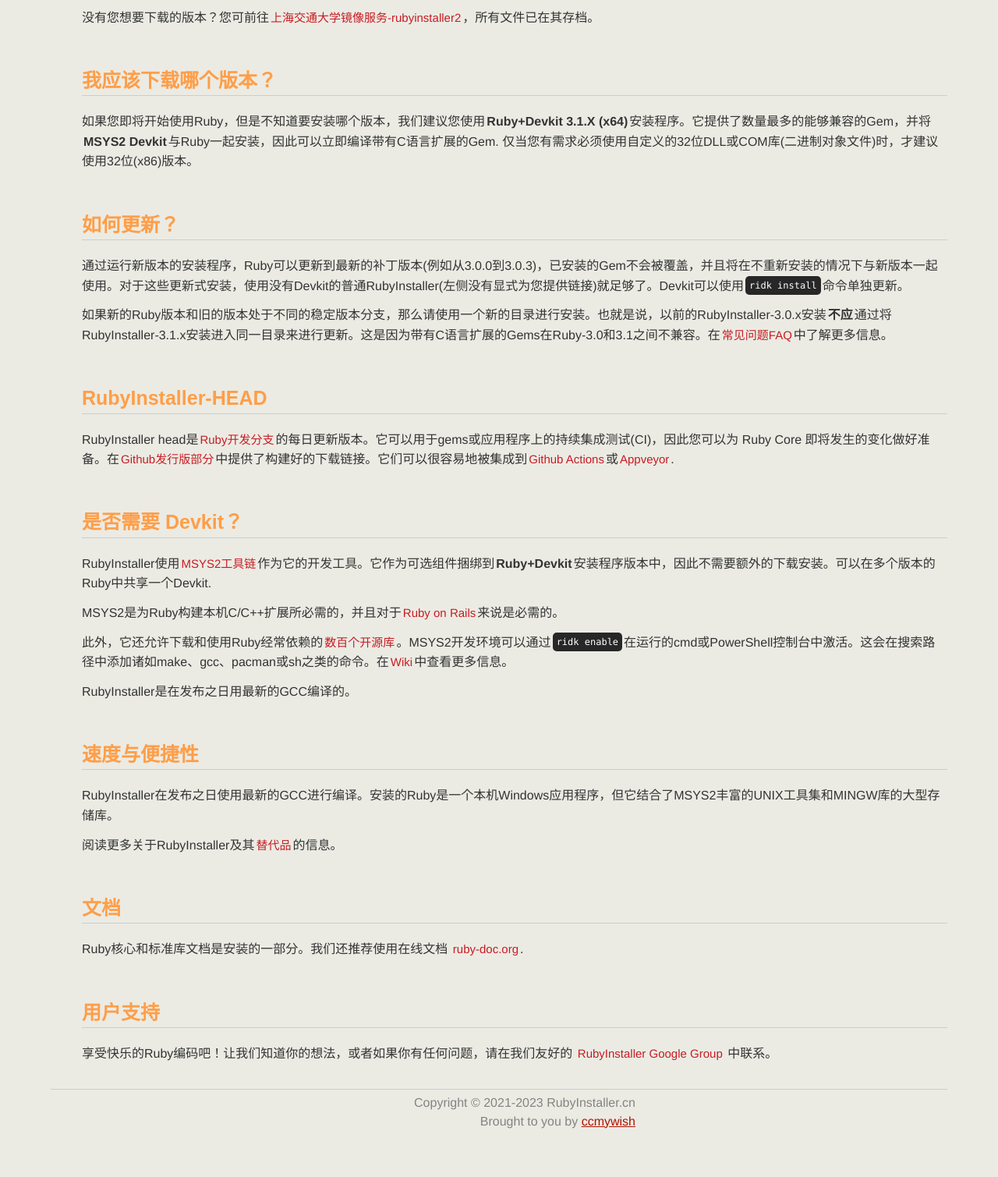
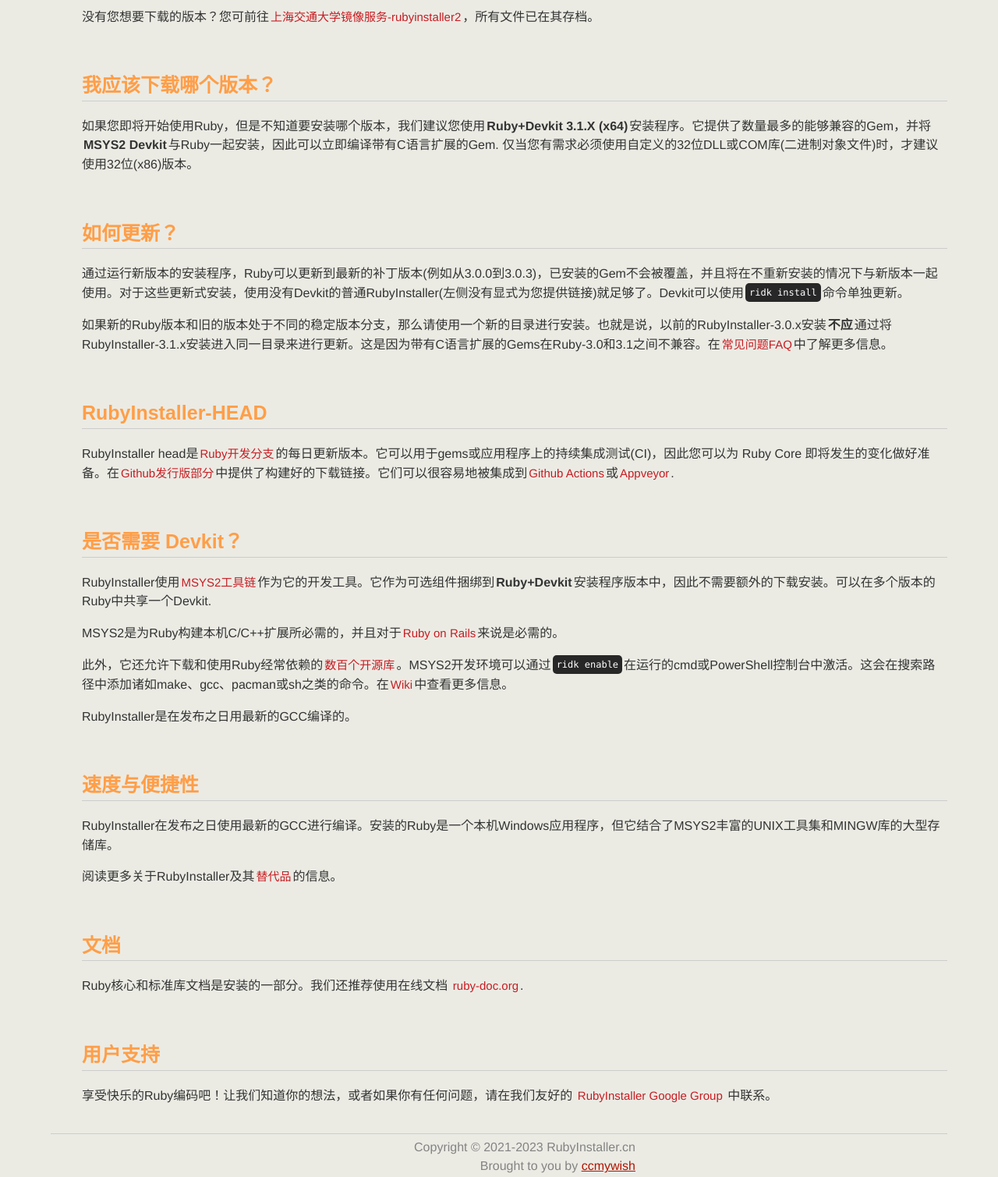
Before and after one commit to ccmywish/RubyInstaller.cn, a Jekyll site: the page built from download.md, in a window 1280 px wide. Shown: the part 320-1829 px from the top of the page at 78% size. Built offline with Jekyll 4.4.1, drawn with Linux system fonts in a browser that asks for light colours; before the commit the page ends 1772 px from its top, so only the background shows below that.

Commit message:
Adjust paragraph style for Chinese

```diff
--- a/styles/site.css
+++ b/styles/site.css
@@ -75,11 +75,11 @@ a:hover {
         text-decoration: none;
 }
 
+/* 文章的文字 */
 p, div.news_item p {
-        /* 全站字体大小 */
-        font-size: 16px;
-        margin-bottom: .75em;
-        line-height: 1.6em;
+        font-size: 16px;      /* 全站字体大小 */
+        margin-bottom: 16px;  /* 每段文字之间的距离，此值设置为与Github Readme一样 */
+        line-height: 1.55em;  /* 段落的高度，这个值一定要好好选择，因为中文行高一定要较大才能看清楚 */
 }
 
 p b {
```
